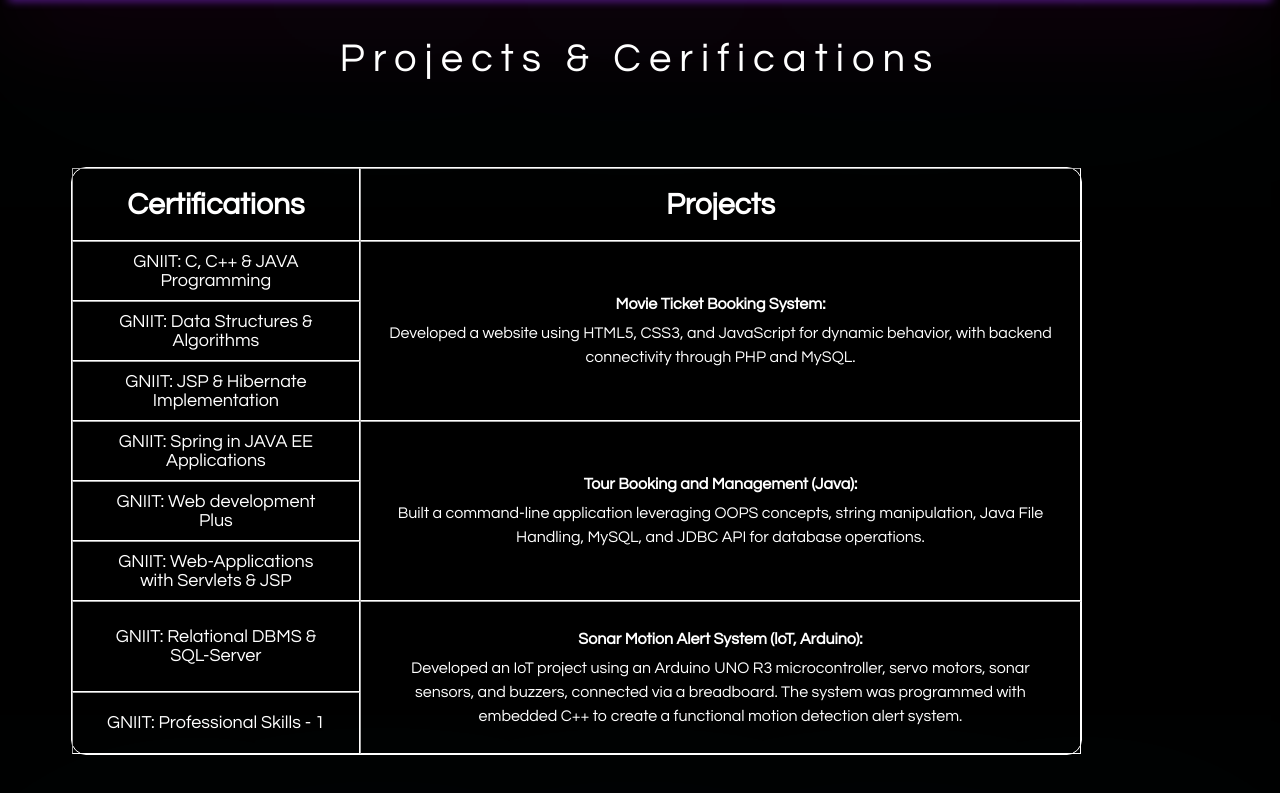
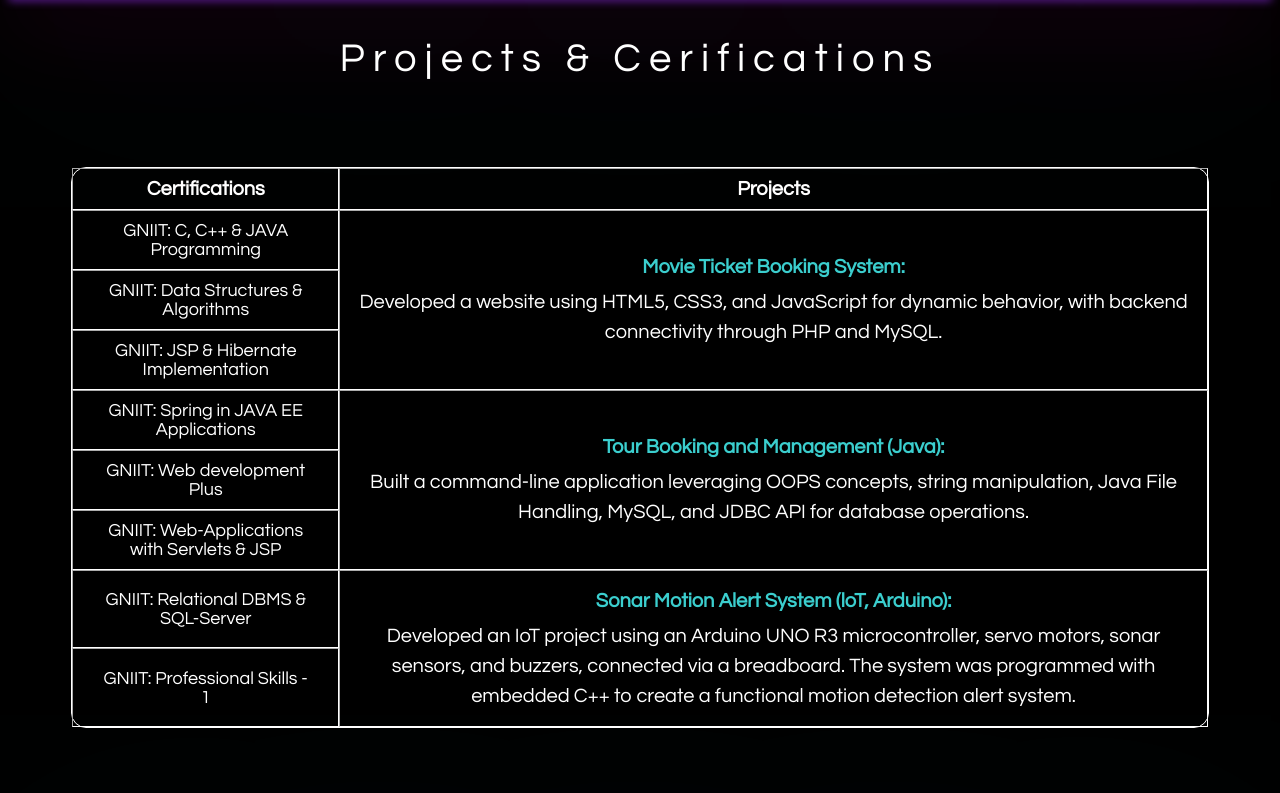
Before and after one commit to Niruarun/TESTING, a plain HTML site: page index.html in a window 1280 px wide. Both pictures are taken after a click on the link "Projects & Cerifications". Shown: the part 2334-3127 px from the top of the page. Drawn offline with Linux system fonts and the light colour scheme.

Commit message:
Add files via upload

```diff
--- a/index.html
+++ b/index.html
@@ -80,14 +80,14 @@
           <div id="projectContent">
           <h1>Projects & Cerifications</h1>
           <div id = certTables>
-              <table cellspacing="0" cellpadding="20" width="80%" height="80" border="1">
+              <table cellspacing="0" cellpadding="10" height="80" border="1">
                 <tr>
-                  <th style="font-size: 30px;">Certifications</th>
-                  <th style="font-size: 30px;">Projects</th>
+                  <th style="font-size: 20px;">Certifications</th>
+                  <th style="font-size: 20px;">Projects</th>
                 </tr>
                 <tr>
                   <td id="Cert">GNIIT: C, C++ & JAVA Programming</td>
-                  <td rowspan="3"><p style="text-align: center;font-weight: bold;">Movie Ticket Booking System:</p> <p style="text-align: center;">Developed a website using HTML5, CSS3, and JavaScript for dynamic behavior, with backend connectivity through PHP and MySQL.</p></td>
+                  <td rowspan="3"><p id="t2" style="text-align: center;font-weight: bold;color: rgb(59, 206, 206);">Movie Ticket Booking System:</p> <p id="t2" style="text-align: center;">Developed a website using HTML5, CSS3, and JavaScript for dynamic behavior, with backend connectivity through PHP and MySQL.</p></td>
                 </tr>
                 <tr>
                   <td id="Cert">GNIIT: Data Structures & Algorithms</td>
@@ -97,7 +97,7 @@
                 </tr>
                 <tr>
                   <td id="Cert">GNIIT: Spring in JAVA EE Applications</td>
-                  <td rowspan="3"><p style="text-align: center;font-weight: bold;">Tour Booking and Management (Java):</p><p style="text-align: center;"> Built a command-line application leveraging OOPS concepts, string manipulation, Java File Handling, MySQL, and JDBC API for database operations.</p></td>
+                  <td rowspan="3"><p id="t2" style="text-align: center;font-weight: bold;color: rgb(59, 206, 206);">Tour Booking and Management (Java):</p><p id="t2" style="text-align: center;"> Built a command-line application leveraging OOPS concepts, string manipulation, Java File Handling, MySQL, and JDBC API for database operations.</p></td>
                 </tr>
                 <tr>
                   <td id="Cert">GNIIT: Web development Plus</td>
@@ -107,7 +107,7 @@
                 </tr>
                 <tr>
                   <td id="Cert">GNIIT: Relational DBMS & SQL-Server</td>
-                  <td rowspan="2"><p style="text-align: center;font-weight: bold;">Sonar Motion Alert System (loT, Arduino):</p> <p style="text-align: center;">Developed an IoT project using an Arduino UNO R3 microcontroller, servo motors, sonar sensors, and buzzers, connected via a breadboard. The system was programmed with embedded C++ to create a functional motion detection alert system.</p></td>
+                  <td rowspan="2"><p id="t2" style="text-align: center;font-weight: bold;color: rgb(59, 206, 206);">Sonar Motion Alert System (loT, Arduino):</p> <p id="t2" style="text-align: center;">Developed an IoT project using an Arduino UNO R3 microcontroller, servo motors, sonar sensors, and buzzers, connected via a breadboard. The system was programmed with embedded C++ to create a functional motion detection alert system.</p></td>
                 </tr>
                 <tr>
                   <td id="Cert">GNIIT: Professional Skills - 1</td>
```
